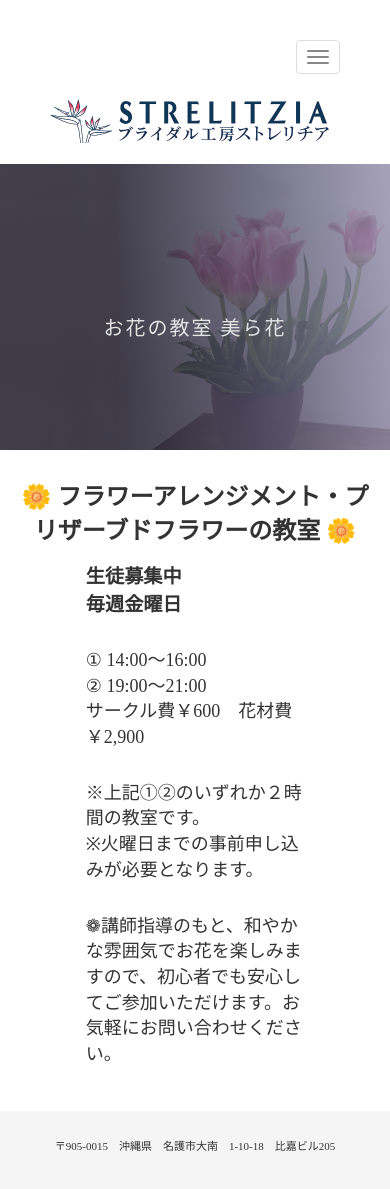
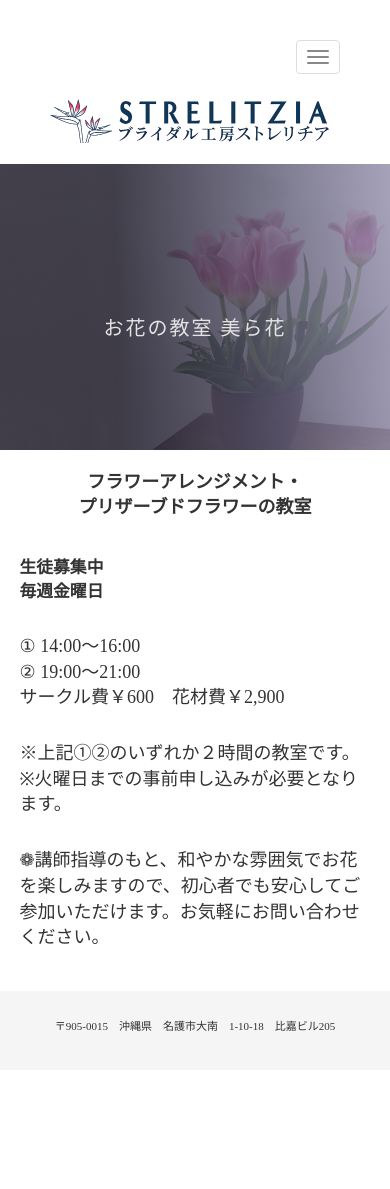
Before and after one commit to happyshohaku/strelitzia, a Jekyll site: the page built from churabana.html, in a window 390 px wide. Built offline with Jekyll 4.4.1, drawn with Linux system fonts in a browser that asks for light colours; nearby versions of some CDN libraries; some web fonts are replaced; after the commit the page ends 1070 px from its top, so only the background shows below that.

Commit message:
updaed churabana mobile

```diff
--- a/_includes/churabana_services.html
+++ b/_includes/churabana_services.html
@@ -1,6 +1,8 @@
 <!-- Churabana Start -->
-<div style="font-size:x-large; font-weight:bolder; padding-left:5%; padding-right:5%; margin-bottom:15px; margin-top:10px;"><span style="text-align:center;">🌼 フラワーアレンジメント・プリザーブドフラワーの教室 🌼</span><br></div>
-<div id="ChurabanaContent" style="font-size: 16px; padding-left: 22%; padding-right: 22%; text-align: left;">
+<div id="churabana_title_mobile">フラワーアレンジメント・<br>プリザーブドフラワーの教室<br></div>
+<div id="churabana_title"><span>🌼 フラワーアレンジメント・プリザーブドフラワーの教室 🌼</span><br></div>
+
+<div id="churabana_content">
   <div><img class="collapse navbar-collapse" style="float:right;" src="/img/churabana_bouquet.png" /></div>
   <div class="StrelitziaHeading">生徒募集中</div>
   <div class="StrelitziaHeading">毎週金曜日</div>
@@ -13,25 +15,6 @@
       ※上記①②のいずれか２時間の教室です。<br>
       ※火曜日までの事前申し込みが必要となります。
   </div>
-  <!-- <table width="100%">
-      <tr>
-        <td class="StrelitziaText">
-          <span class="StrelitziaHeading">生徒募集中</span><br><br>
-          <span class="StrelitziaHeading">毎週金曜日</span><br>
-          ① 14:00～16:00<br>
-          ② 19:00～21:00<br>
-          サークル費￥600　花材費￥2,900<br>
-          <br>
-          ※上記①②のいずれか２時間の教室です。<br>
-          ※火曜日までの事前申し込みが必要となります。<br>
-          <br>
-          <br>
-        </td>
-        <td valign="top" style="float:right;">
-          <img class="collapse navbar-collapse" src="/img/churabana_bouquet.png" />
-        </td>
-      </tr>
-    </table> -->
     <div class="StrelitziaText">❁講師指導のもと、和やかな雰囲気でお花を楽しみますので、初心者でも安心してご参加いただけます。お気軽にお問い合わせください。<br></div>
     <br>
 </div>
--- a/css/style.css
+++ b/css/style.css
@@ -287,6 +287,46 @@ font header .navbar-default .navbar-nav li a:hover {
   margin: 0;
   font-size: 14px;
   line-height: 1.8;
+}
+
+@media only screen and (max-width: 499px)  {
+  #churabana_title_mobile {
+    font-size:large;
+    font-weight:bolder;
+    padding-left:5%;
+    padding-right:5%;
+    margin-bottom:35px;
+    text-align:center;
+  }
+  #churabana_content {
+    font-size: 14px;
+    padding-left: 5%;
+    padding-right: 5%;
+    text-align: left;
+  }
+  #churabana_title {
+    display: none;
+  }
+}
+@media only screen and (min-width: 500px)  {
+  #churabana_title {
+    font-size:x-large;
+    font-weight:bolder;
+    padding-left:5%;
+    padding-right:5%;
+    margin-bottom:15px;
+    margin-top:10px;
+    text-align:center;
+  }
+  #churabana_content {
+    font-size: 16px;
+    padding-left: 22%;
+    padding-right: 22%;
+    text-align: left;
+  }
+  #churabana_title_mobile {
+    display: none;
+  }
 }
 
 /**************
```
